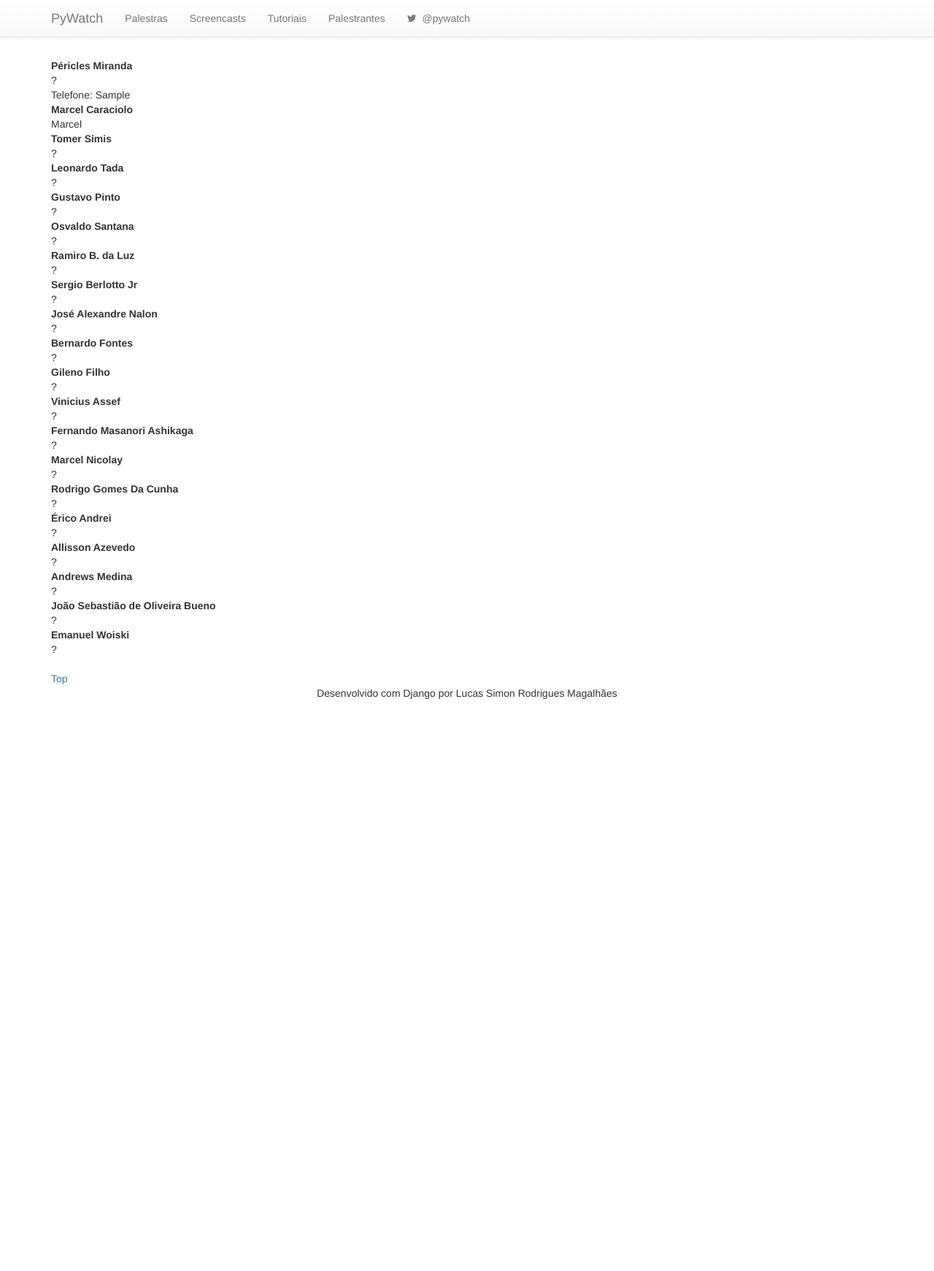
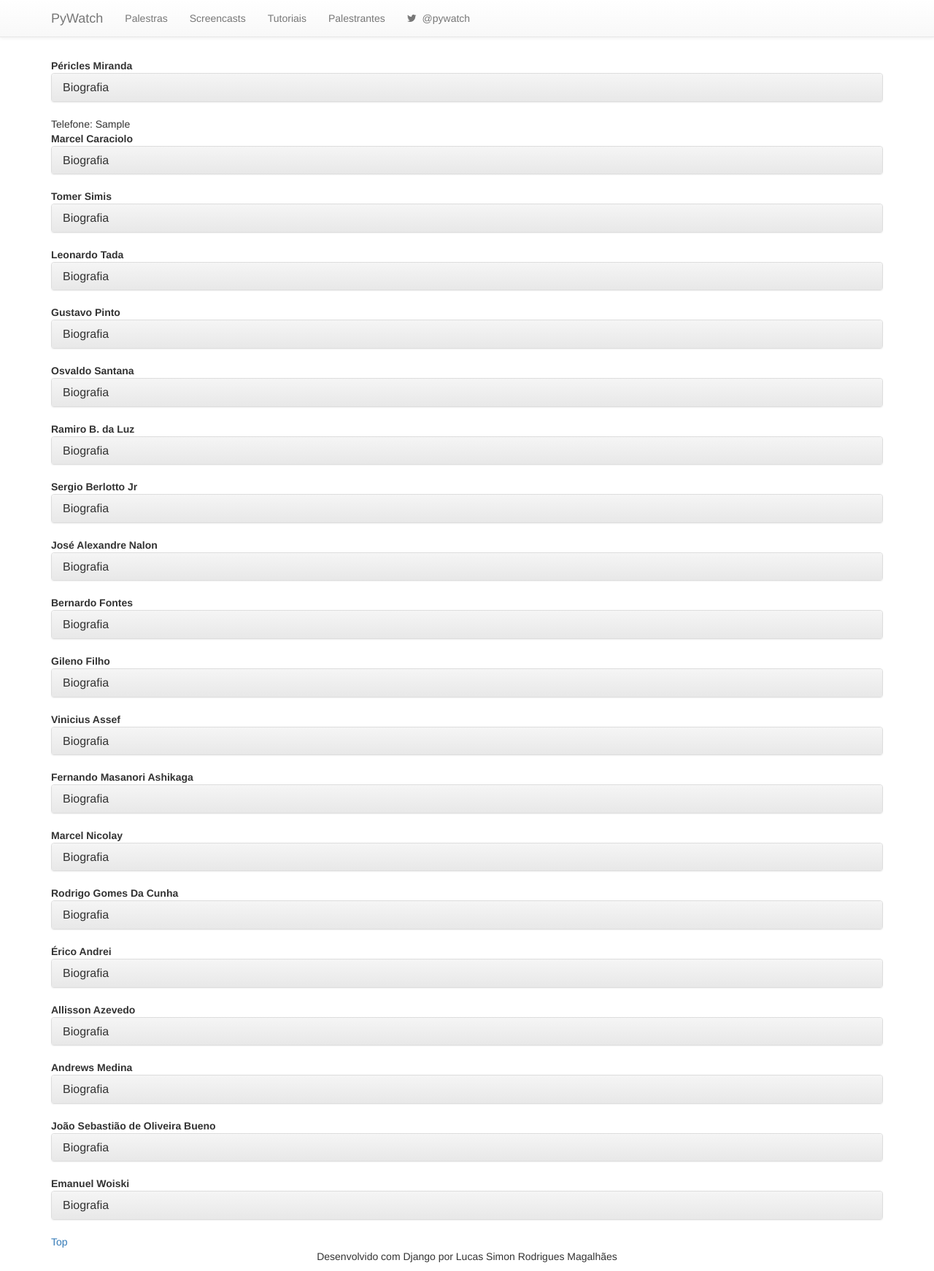
Before and after one commit to lucassimon/pywatch.com.br, a Django app: template speakers/templates/speaker_list.html in a window 1280 px wide. Shown: the whole page at 73% size. Before the commit the page ends 958 px from the top, so only its background shows below. Run offline with Django 3.2, Linux system fonts and the light colour scheme; the template is opened without the code that fills it: values that come from a table or form of the project are taken from there, others are empty; data comes from the database, SQL or seed files in the repository; tables that the repository leaves empty hold one stand-in row (values such as "Sample post"); parts of the project's set-up code (start-up, migrations or seed data) failed here and were passed over; some libraries are stand-ins or nearby versions.

Commit message:
Criado o accordion de biografia do speaker

```diff
--- a/speakers/templates/speaker_list.html
+++ b/speakers/templates/speaker_list.html
@@ -10,7 +10,22 @@
             {% for speaker in speaker_list %}
                 <dt> {{ speaker.name }}</dt>
                 <dd>
-                    {{ speaker.bio|truncatewords:8 }}
+                    <div class="panel-group" id="accordion">
+                        <div class="panel panel-default">
+                            <div class="panel-heading">
+                                <h4 class="panel-title">
+                                    <a data-toggle="collapse" data-parent="#accordion" href="#collapse_speaker_contact_{{ speaker.pk }}">
+                                        Biografia
+                                    </a>
+                                </h4>
+                            </div>
+                            <div id="collapse_speaker_contact_{{ speaker.pk }}" class="panel-collapse collapse out">
+                                <div class="panel-body">
+                                    {{ speaker.bio }}
+                                </div>
+                            </div>
+                        </div>
+                    </div>
                 </dd>
                 {% for contact in speaker.kindcontact_set.all %}
                     <dd>
```
